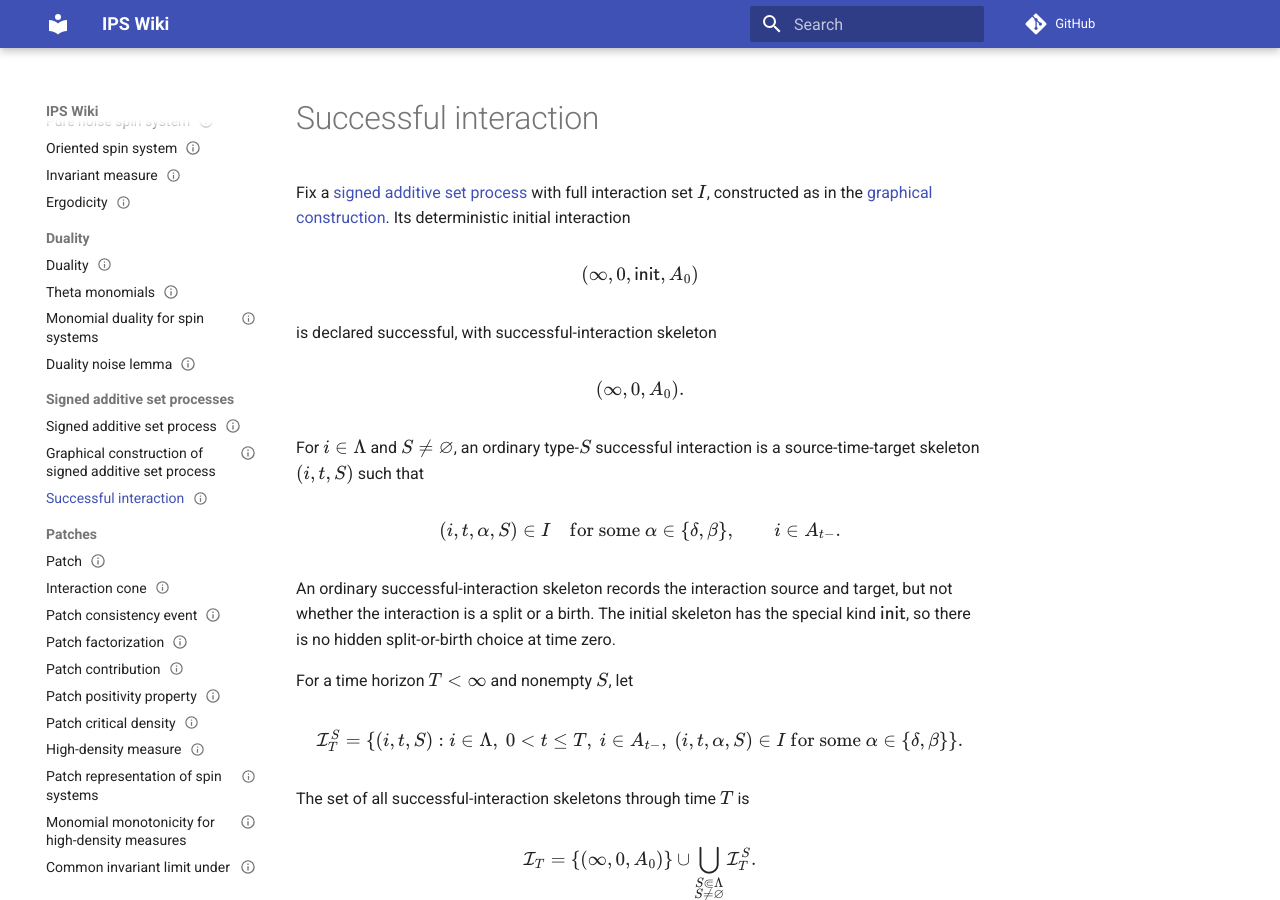
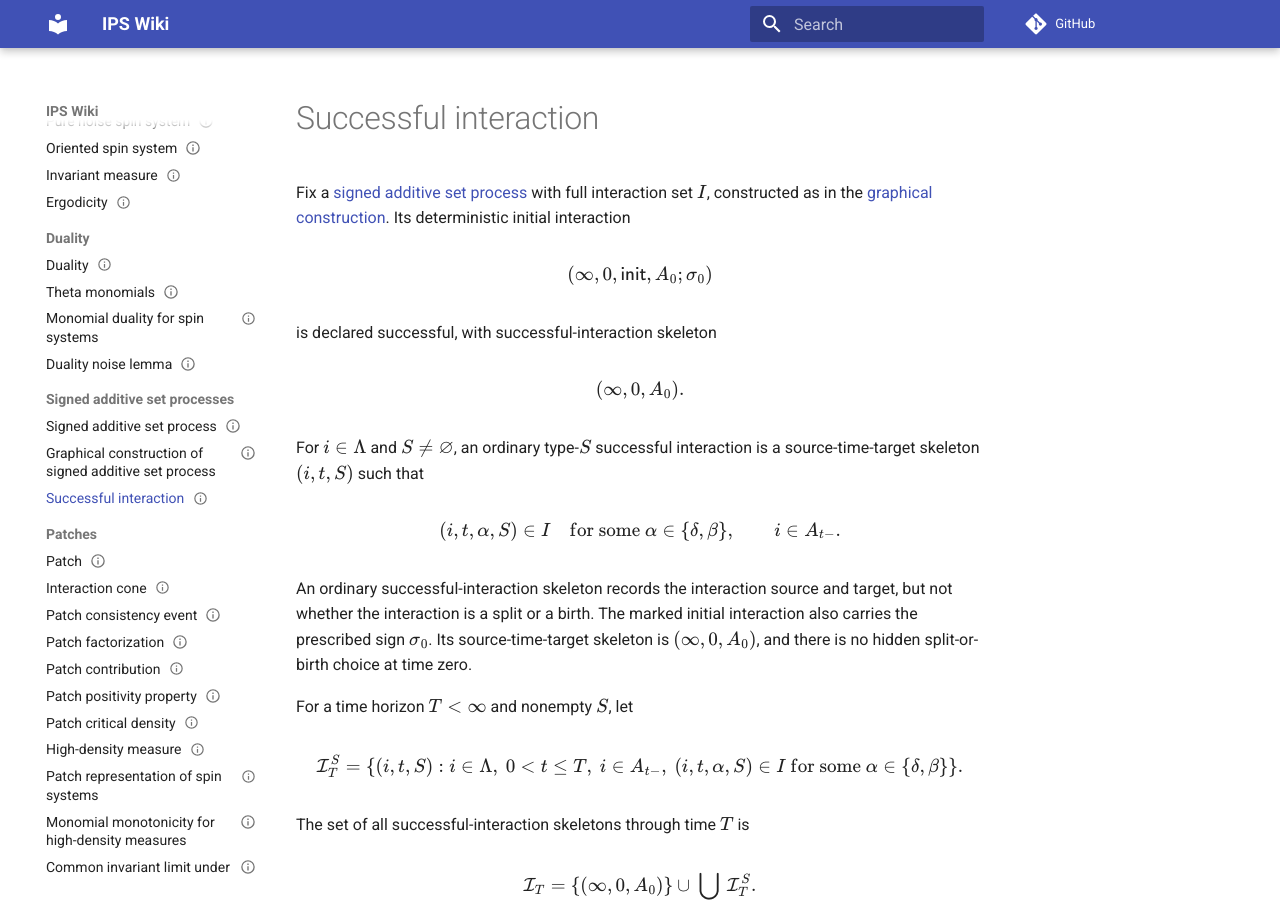
Before and after one commit to maciejgluchowski86-beep/ips-wiki, an MkDocs documentation site: the page built from docs/entries/successful-interaction.md, in a window 1280 px wide and 900 px high. Built offline with MkDocs 1.6.1 and Material for MkDocs 9.7.7, drawn with Linux system fonts in a browser that asks for light colours; comment, search, counter and statistics services are not loaded.

Commit message:
Record the sign of the initial interaction

```diff
--- a/docs/entries/successful-interaction.md
+++ b/docs/entries/successful-interaction.md
@@ -12,7 +12,7 @@ tags:
 Fix a [signed additive set process](signed-additive-set-process.md) with full interaction set \(I\), constructed as in the [graphical construction](graphical-construction-of-signed-additive-set-process.md). Its deterministic initial interaction
 
 $$
-(\infty,0,\mathsf{init},A_0)
+(\infty,0,\mathsf{init},A_0;\sigma_0)
 $$
 
 is declared successful, with successful-interaction skeleton
@@ -30,7 +30,7 @@ $$
 i\in A_{t-}.
 $$
 
-An ordinary successful-interaction skeleton records the interaction source and target, but not whether the interaction is a split or a birth. The initial skeleton has the special kind \(\mathsf{init}\), so there is no hidden split-or-birth choice at time zero.
+An ordinary successful-interaction skeleton records the interaction source and target, but not whether the interaction is a split or a birth. The marked initial interaction also carries the prescribed sign \(\sigma_0\). Its source-time-target skeleton is \((\infty,0,A_0)\), and there is no hidden split-or-birth choice at time zero.
 
 For a time horizon \(T<\infty\) and nonempty \(S\), let
 
```
